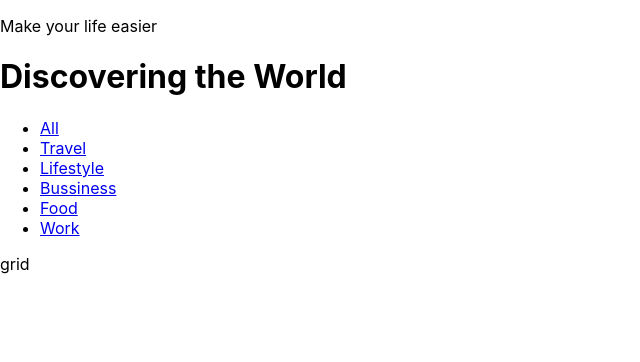
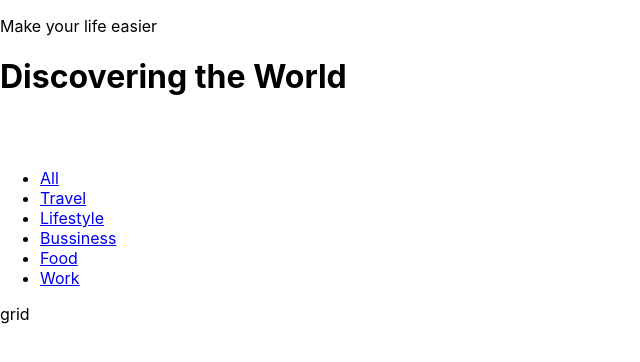
Before and after one commit to laladiaz/accenture-hiring-challenge, a React (Create React App) app: page / in a window 1280 px wide. Shown: the top 362 px of the page, without its empty margins (0-640 px from the left). Built offline with nearby package versions, Linux system fonts and the light colour scheme.

Commit message:
imports the Mainpage.css into Mainpage.js

```diff
--- a/src/components/Views/Mainpage.js
+++ b/src/components/Views/Mainpage.js
@@ -1,14 +1,15 @@
+import '../styles/Mainpage.css'
 import HeaderGeneral from "../HeaderGeneral";
 import NavBar from "../NavBar";
 import MainGrid from "../MainGrid";
 
 const Mainpage = () => {
     return(
-        <>
+        <div class="grid-general">
             <HeaderGeneral/>
             <NavBar/>
             <MainGrid/>
-       </>
+        </div>
     )
 }
 
```
